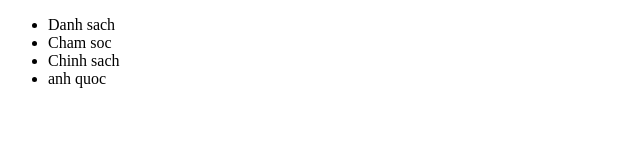
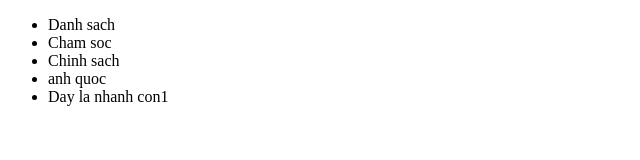
Before and after one commit to anhquoc2005/WED_Funnycode_Buoi1, a plain HTML site: page index.html in a window 1280 px wide. Shown: the whole page, without its empty margins (0-640 px from the left). Drawn offline with Linux system fonts and the light colour scheme.

Commit message:
update branch

```diff
--- a/index.html
+++ b/index.html
@@ -12,6 +12,8 @@
             <li>Cham soc</li>
             <li>Chinh sach</li>
             <li>anh quoc</li>
+            <li>Day la nhanh con1</li>
+
         </ul>
     </div>
 </body>
```
